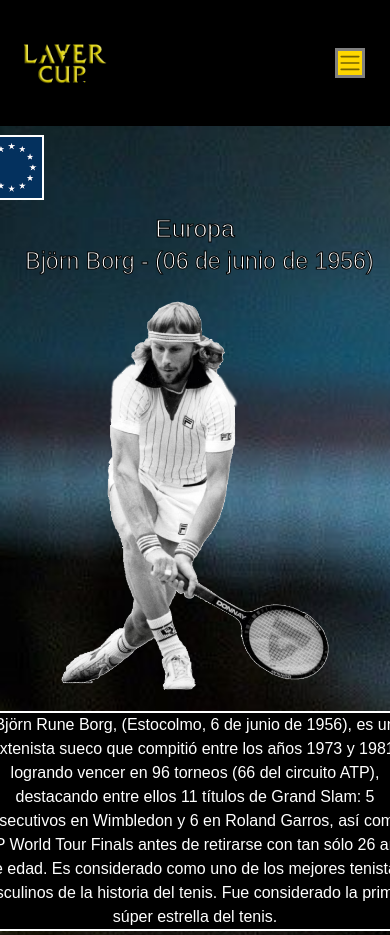
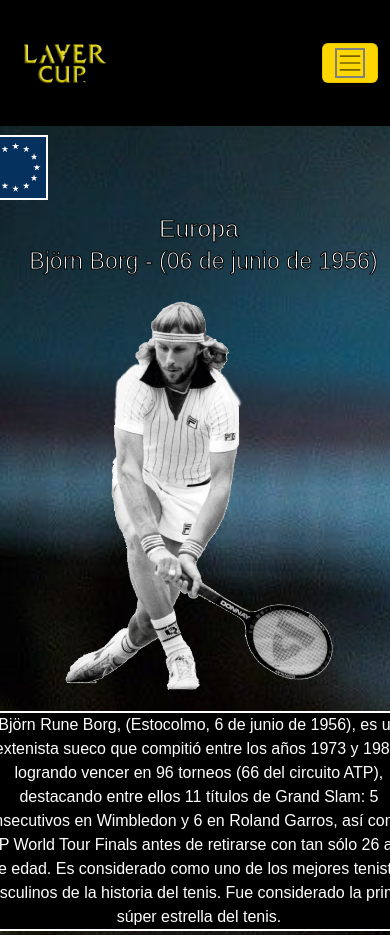
Before and after one commit to Nitsuga1995/PreEntrega2Frias, a plain HTML site: page pages/entrandores.html in a window 390 px wide. Shown: the top 935 px of the page. Drawn offline with nearby package versions, Linux system fonts and the light colour scheme.

Commit message:
Intento de arreglo responsive

```diff
--- a/style.css
+++ b/style.css
@@ -42,10 +42,13 @@ a.nav-link {
     height: 100px;
 }
 
-
 .navbar-toggler-icon {
     background-color: gold;
-    border: 3px solid gray;
+    border: 2px solid gray;
+}
+
+.navbar-toggler {
+    background-color: gold;
 }
 
 /* Index */
@@ -330,6 +333,7 @@ a.nav-link {
         display: flex;
         flex-direction: column;
         align-items: center;
+        margin-left: 2%;
     }
 }
 
```
